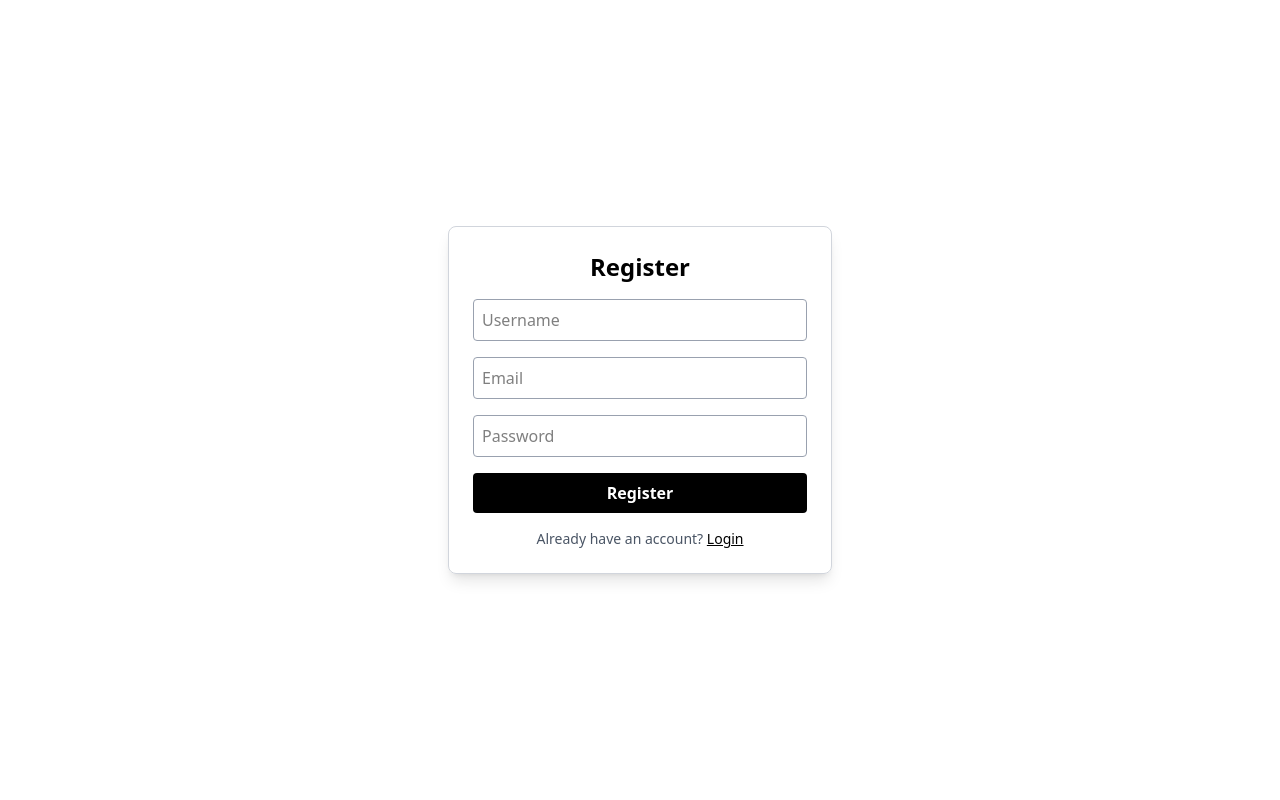
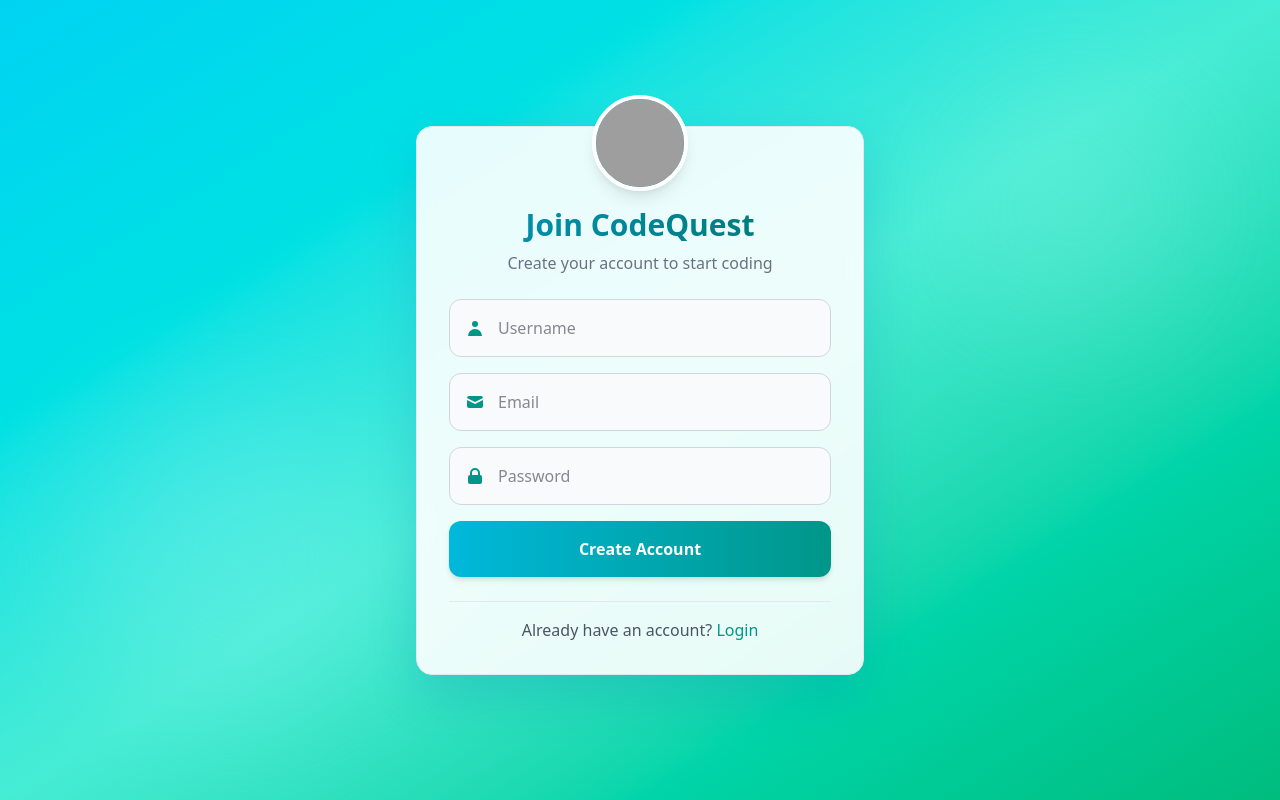
Before and after one commit to drishtigoel083/CodeQuest, a React (Vite) app in the folder Frontend/: page /register in a window 1280 px wide. Built offline with nearby package versions, Linux system fonts and the light colour scheme; grey boxes are pictures that could not be loaded.

Commit message:
Updated UI for RegisterPage

```diff
--- a/Frontend/pages/RegisterPage.jsx
+++ b/Frontend/pages/RegisterPage.jsx
@@ -1,80 +1,164 @@
-import { useState } from "react";
-import axios from "axios";
-import { Link, useNavigate } from "react-router-dom";
+"use client"
+
+import { useState } from "react"
+import axios from "axios"
+import { Link, useNavigate } from "react-router-dom"
 
 const RegisterPage = () => {
-  const [username, setUsername] = useState("");
-  const [email, setEmail] = useState("");
-  const [password, setPassword] = useState("");
-  const [error, setError] = useState("");
-  const navigate = useNavigate();
+  const [username, setUsername] = useState("")
+  const [email, setEmail] = useState("")
+  const [password, setPassword] = useState("")
+  const [error, setError] = useState("")
+  const [isLoading, setIsLoading] = useState(false)
+  const navigate = useNavigate()
+
+  // Random avatar selection
+  const avatars = [
+    "https://api.dicebear.com/7.x/avataaars/svg?seed=Willow",
+    "https://api.dicebear.com/7.x/avataaars/svg?seed=Nova",
+    "https://api.dicebear.com/7.x/avataaars/svg?seed=Leo",
+    "https://api.dicebear.com/7.x/avataaars/svg?seed=Riley",
+  ]
+
+  const randomAvatar = avatars[Math.floor(Math.random() * avatars.length)]
 
   const handleRegister = async (e) => {
-    e.preventDefault();
-    setError("");
+    e.preventDefault()
+    setError("")
+    setIsLoading(true)
 
     try {
       const response = await axios.post("https://codequest-server-3fyv.onrender.com/api/auth/register", {
         username,
         email,
         password,
-      });
+      })
 
-      console.log("Registration successful:", response.data);
-      alert("Registration successful! You can now log in.");
-      navigate("/login");
+      console.log("Registration successful:", response.data)
+      alert("Registration successful! You can now log in.")
+      navigate("/login")
     } catch (err) {
-      setError(err.response?.data?.message || "Registration failed");
+      setError(err.response?.data?.message || "Registration failed")
+    } finally {
+      setIsLoading(false)
     }
-  };
+  }
 
   return (
-    <div className="min-h-screen flex items-center justify-center bg-white text-black">
-      <div className="w-96 p-6 border border-gray-300 rounded-lg shadow-lg">
-        <h2 className="text-2xl font-semibold text-center mb-4">Register</h2>
-        {error && <p className="text-red-500 text-sm mb-2">{error}</p>}
-        <form onSubmit={handleRegister} className="flex flex-col gap-4">
+    <div className="min-h-screen flex items-center justify-center bg-gradient-to-br from-cyan-400 via-teal-300 to-emerald-500 text-gray-900 px-4 py-12">
+      {/* Decorative circles */}
+      <div className="absolute top-20 right-20 w-64 h-64 bg-white opacity-10 rounded-full blur-3xl"></div>
+      <div className="absolute bottom-20 left-20 w-80 h-80 bg-cyan-200 opacity-20 rounded-full blur-3xl"></div>
+
+      <div className="w-full max-w-md p-8 bg-white/90 backdrop-blur-sm border border-gray-200 rounded-2xl shadow-[0_20px_50px_rgba(8,_112,_184,_0.2)] text-center relative z-10 transition-all duration-300 hover:shadow-[0_20px_60px_rgba(8,_112,_184,_0.3)]">
+        <div className="w-24 h-24 rounded-full mx-auto -mt-16 border-4 border-white shadow-lg bg-gradient-to-br from-cyan-400 to-teal-600 flex items-center justify-center overflow-hidden">
+          <img src={randomAvatar || "/placeholder.svg"} alt="User Avatar" className="w-full h-full object-cover" />
+        </div>
+
+        <h2 className="text-3xl font-bold mt-4 bg-gradient-to-r from-cyan-600 to-teal-700 text-transparent bg-clip-text">
+          Join CodeQuest
+        </h2>
+        <p className="text-gray-500 mt-2">Create your account to start coding</p>
+
+        {error && (
+          <div className="mt-4 p-3 bg-red-50 border-l-4 border-red-500 text-red-700 rounded-md">
+            <p className="text-sm font-medium">{error}</p>
+          </div>
+        )}
+
+        <form onSubmit={handleRegister} className="flex flex-col gap-4 mt-6">
+          <div className="relative">
             <input
               type="text"
               placeholder="Username"
               value={username}
               onChange={(e) => setUsername(e.target.value)}
-            className="p-2 bg-white border border-gray-400 rounded text-black outline-none focus:ring-2 focus:ring-gray-500"
+              className="w-full p-4 pl-12 bg-gray-50 border border-gray-300 rounded-xl text-gray-900 outline-none focus:ring-2 focus:ring-teal-500 focus:border-transparent transition-all duration-200"
               required
             />
+            <div className="absolute left-4 top-1/2 -translate-y-1/2 text-teal-600">
+              <svg xmlns="http://www.w3.org/2000/svg" className="h-5 w-5" viewBox="0 0 20 20" fill="currentColor">
+                <path fillRule="evenodd" d="M10 9a3 3 0 100-6 3 3 0 000 6zm-7 9a7 7 0 1114 0H3z" clipRule="evenodd" />
+              </svg>
+            </div>
+          </div>
+
+          <div className="relative">
             <input
               type="email"
               placeholder="Email"
               value={email}
               onChange={(e) => setEmail(e.target.value)}
-            className="p-2 bg-white border border-gray-400 rounded text-black outline-none focus:ring-2 focus:ring-gray-500"
+              className="w-full p-4 pl-12 bg-gray-50 border border-gray-300 rounded-xl text-gray-900 outline-none focus:ring-2 focus:ring-teal-500 focus:border-transparent transition-all duration-200"
               required
             />
+            <div className="absolute left-4 top-1/2 -translate-y-1/2 text-teal-600">
+              <svg xmlns="http://www.w3.org/2000/svg" className="h-5 w-5" viewBox="0 0 20 20" fill="currentColor">
+                <path d="M2.003 5.884L10 9.882l7.997-3.998A2 2 0 0016 4H4a2 2 0 00-1.997 1.884z" />
+                <path d="M18 8.118l-8 4-8-4V14a2 2 0 002 2h12a2 2 0 002-2V8.118z" />
+              </svg>
+            </div>
+          </div>
+
+          <div className="relative">
             <input
               type="password"
               placeholder="Password"
               value={password}
               onChange={(e) => setPassword(e.target.value)}
-            className="p-2 bg-white border border-gray-400 rounded text-black outline-none focus:ring-2 focus:ring-gray-500"
+              className="w-full p-4 pl-12 bg-gray-50 border border-gray-300 rounded-xl text-gray-900 outline-none focus:ring-2 focus:ring-teal-500 focus:border-transparent transition-all duration-200"
               required
             />
+            <div className="absolute left-4 top-1/2 -translate-y-1/2 text-teal-600">
+              <svg xmlns="http://www.w3.org/2000/svg" className="h-5 w-5" viewBox="0 0 20 20" fill="currentColor">
+                <path
+                  fillRule="evenodd"
+                  d="M5 9V7a5 5 0 0110 0v2a2 2 0 012 2v5a2 2 0 01-2 2H5a2 2 0 01-2-2v-5a2 2 0 012-2zm8-2v2H7V7a3 3 0 016 0z"
+                  clipRule="evenodd"
+                />
+              </svg>
+            </div>
+          </div>
+
           <button
             type="submit"
-            className="p-2 bg-black text-white font-semibold rounded hover:bg-gray-800 transition"
+            disabled={isLoading}
+            className="p-4 bg-gradient-to-r from-cyan-500 to-teal-600 text-white font-bold rounded-xl hover:from-cyan-600 hover:to-teal-700 transition-all duration-300 transform hover:scale-[1.02] disabled:opacity-70 disabled:cursor-not-allowed disabled:hover:scale-100 shadow-md"
           >
-            Register
+            {isLoading ? (
+              <div className="flex items-center justify-center">
+                <svg
+                  className="animate-spin -ml-1 mr-3 h-5 w-5 text-white"
+                  xmlns="http://www.w3.org/2000/svg"
+                  fill="none"
+                  viewBox="0 0 24 24"
+                >
+                  <circle className="opacity-25" cx="12" cy="12" r="10" stroke="currentColor" strokeWidth="4"></circle>
+                  <path
+                    className="opacity-75"
+                    fill="currentColor"
+                    d="M4 12a8 8 0 018-8V0C5.373 0 0 5.373 0 12h4zm2 5.291A7.962 7.962 0 014 12H0c0 3.042 1.135 5.824 3 7.938l3-2.647z"
+                  ></path>
+                </svg>
+                Registering...
+              </div>
+            ) : (
+              "Create Account"
+            )}
           </button>
         </form>
 
-        <p className="text-sm text-gray-600 text-center mt-4">
+        <div className="mt-6 pt-4 border-t border-gray-200">
+          <p className="text-gray-600">
             Already have an account?{" "}
-          <Link to="/login" className="text-black underline">
+            <Link to="/login" className="font-medium text-teal-600 hover:text-teal-500 transition-colors">
               Login
             </Link>
           </p>
         </div>
       </div>
-  );
-};
+    </div>
+  )
+}
 
-export default RegisterPage;
+export default RegisterPage
```
Lines whose indentation alone changed are shown as unchanged.
